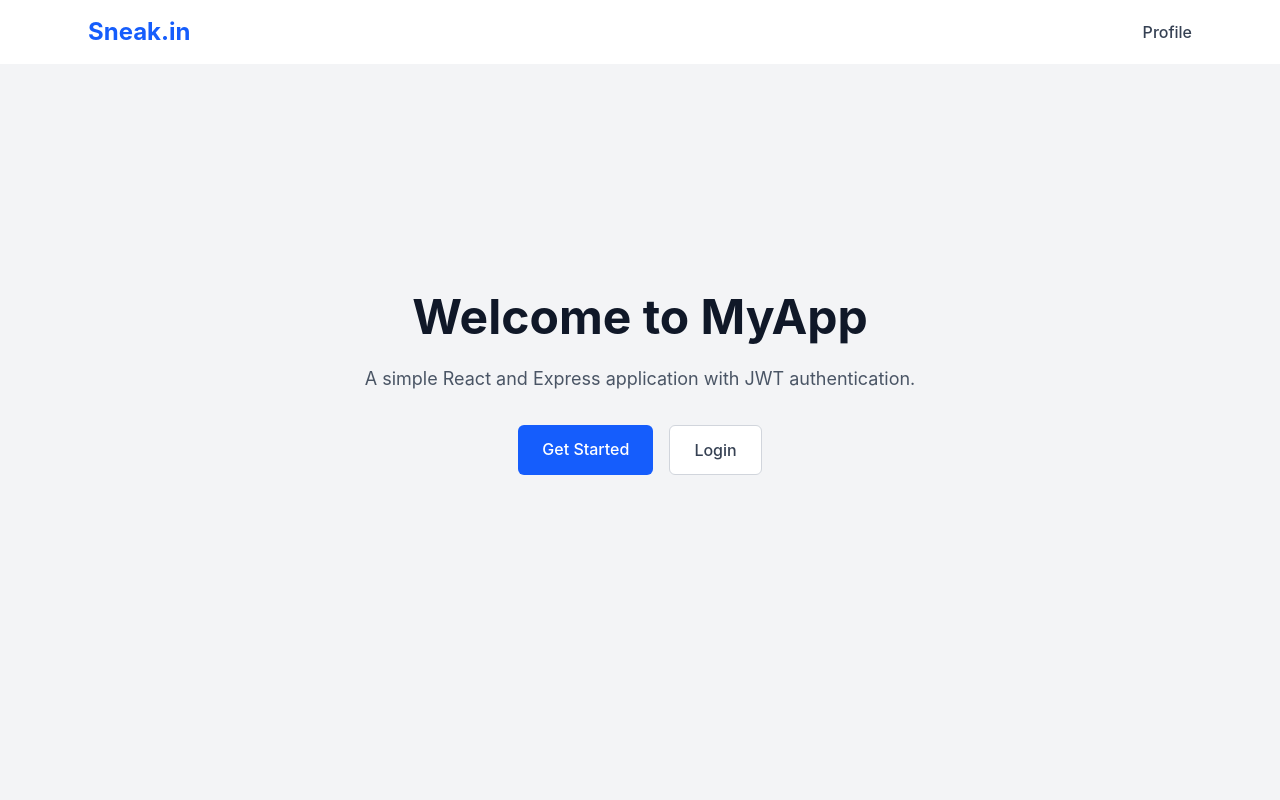
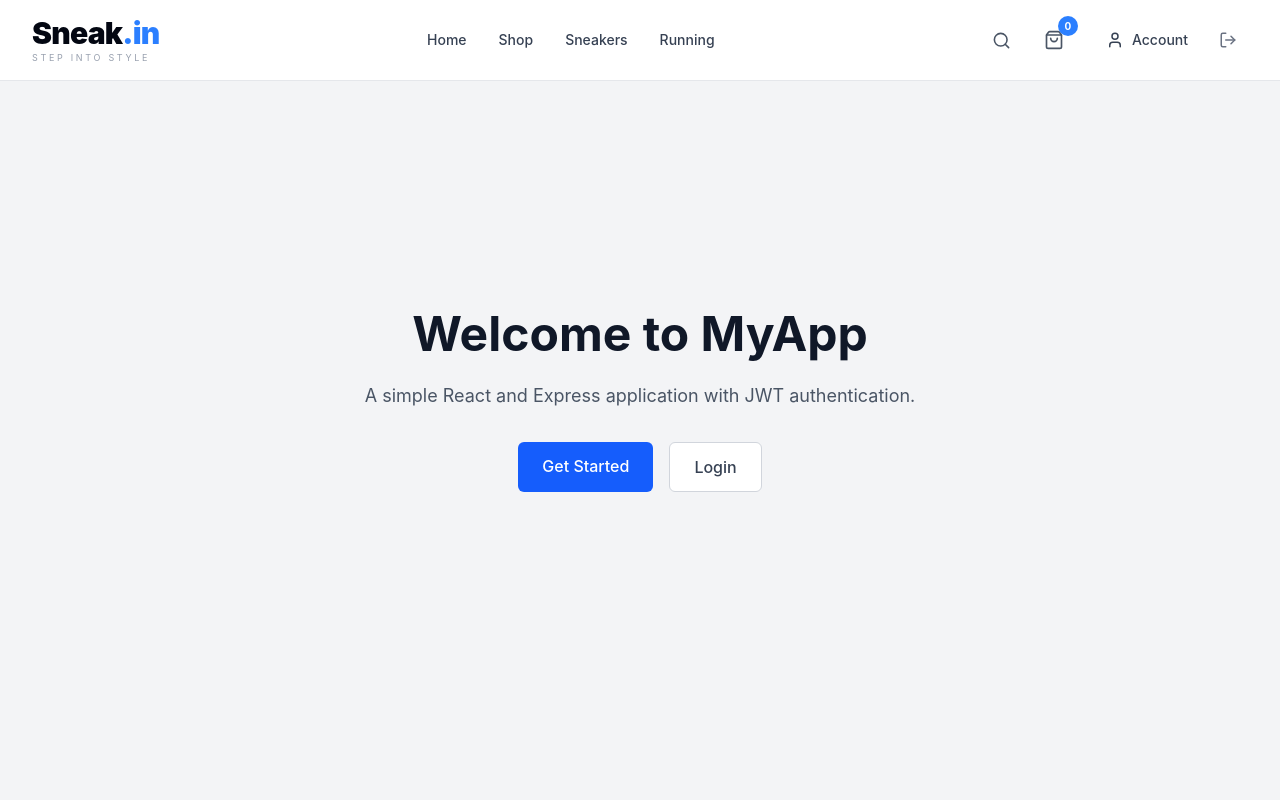
Before and after one commit to muhammadniishad786-rgb/Sneak.in, a React (Vite) app in the folder frontend/: page / in a window 1280 px wide. Shown: the top 800 px of the page. Built offline with nearby package versions, Linux system fonts and the light colour scheme; sample sign-in values are in the browser's storage.

Commit message:
NavBar ui changes

```diff
--- a/frontend/package.json
+++ b/frontend/package.json
@@ -12,6 +12,7 @@
   "dependencies": {
     "@tailwindcss/vite": "^4.3.3",
     "axios": "^1.20.0",
+    "lucide-react": "^1.44.0",
     "react": "^19.2.8",
     "react-dom": "^19.2.8",
     "react-router-dom": "^7.18.2",
--- a/frontend/src/component/navBar.jsx
+++ b/frontend/src/component/navBar.jsx
@@ -1,41 +1,244 @@
-import { Link } from "react-router-dom";
+import { useState } from "react";
+import { Link, useNavigate } from "react-router-dom";
+import {
+  ShoppingBag,
+  User,
+  Menu,
+  X,
+  Search,
+  LogOut,
+} from "lucide-react";
 
 function Navbar() {
+  const [mobileMenu, setMobileMenu] = useState(false);
 
-    const token = localStorage.getItem("token")
+  const navigate = useNavigate();
+
+  const token = localStorage.getItem("sneakToken");
+
+  const handleLogout = () => {
+    localStorage.removeItem("sneakToken");
+    localStorage.removeItem("sneakUser");
+
+    navigate("/login");
+  };
+
   return (
-    <nav className="w-full bg-white shadow-md">
-      <div className="max-w-6xl mx-auto px-6 py-4 flex items-center justify-between">
+    <nav className="sticky top-0 z-50 w-full bg-white/95 backdrop-blur-md border-b border-gray-200">
+
+      <div className="max-w-7xl mx-auto px-5 sm:px-6 lg:px-8">
+
+        <div className="h-20 flex items-center justify-between">
 
           {/* Logo */}
-        <h1 className="text-2xl font-bold text-blue-600">
-          Sneak.in
-        </h1>
+          <Link to="/" className="shrink-0">
+            <div className="text-2xl sm:text-3xl font-black tracking-tight text-gray-950">
+              Sneak<span className="text-blue-500">.in</span>
+            </div>
 
-        {/* Login & Register */}
-        {!token ? (
-            <>
+            <p className="hidden sm:block text-[9px] tracking-[0.3em] text-gray-400 uppercase">
+              Step Into Style
+            </p>
+          </Link>
+
+          {/* Desktop Navigation */}
+          <div className="hidden md:flex items-center gap-8">
+
+            <Link
+              to="/"
+              className="text-sm font-medium text-gray-700 hover:text-gray-950 transition"
+            >
+              Home
+            </Link>
+
+            <Link
+              to="/products"
+              className="text-sm font-medium text-gray-700 hover:text-gray-950 transition"
+            >
+              Shop
+            </Link>
+
+            <Link
+              to="/products?category=sneakers"
+              className="text-sm font-medium text-gray-700 hover:text-gray-950 transition"
+            >
+              Sneakers
+            </Link>
+
+            <Link
+              to="/products?category=running"
+              className="text-sm font-medium text-gray-700 hover:text-gray-950 transition"
+            >
+              Running
+            </Link>
+
+          </div>
+
+          {/* Right Side */}
+          <div className="hidden md:flex items-center gap-3">
+
+            {/* Search */}
+            <button
+              onClick={() => navigate("/products")}
+              className="w-10 h-10 rounded-full flex items-center justify-center text-gray-600 hover:bg-gray-100 hover:text-gray-950 transition"
+              aria-label="Search"
+            >
+              <Search size={19} />
+            </button>
+
+            {/* Cart */}
+            <button
+              onClick={() => navigate("/cart")}
+              className="relative w-10 h-10 rounded-full flex items-center justify-center text-gray-600 hover:bg-gray-100 hover:text-gray-950 transition"
+              aria-label="Shopping cart"
+            >
+              <ShoppingBag size={20} />
+
+              {/* Cart count - connect with Redux later */}
+              <span className="absolute -top-1 -right-1 w-5 h-5 rounded-full bg-blue-500 text-white text-[10px] font-bold flex items-center justify-center">
+                0
+              </span>
+            </button>
+
+            {/* Account */}
+            {token ? (
+              <div className="flex items-center gap-2 ml-2">
+
+                <Link
+                  to="/profile"
+                  className="flex items-center gap-2 px-3 py-2 rounded-lg text-gray-700 hover:bg-gray-100 transition"
+                >
+                  <User size={18} />
+                  <span className="text-sm font-medium">
+                    Account
+                  </span>
+                </Link>
+
+                <button
+                  onClick={handleLogout}
+                  className="w-10 h-10 rounded-full flex items-center justify-center text-gray-500 hover:bg-red-50 hover:text-red-500 transition"
+                  title="Logout"
+                >
+                  <LogOut size={18} />
+                </button>
+
+              </div>
+            ) : (
+              <div className="flex items-center gap-2 ml-2">
+
                 <Link
                   to="/login"
-                className="text-gray-700 font-medium hover:text-blue-600"
+                  className="px-4 py-2 text-sm font-medium text-gray-700 hover:text-gray-950 transition"
                 >
                   Login
                 </Link>
 
                 <Link
                   to="/register"
-                className="bg-blue-600 text-white px-4 py-2 rounded-md hover:bg-blue-700"
+                  className="px-5 py-2.5 bg-gray-950 text-white text-sm font-semibold rounded-lg hover:bg-gray-800 transition"
                 >
-                Register
+                  Sign Up
+                </Link>
+
+              </div>
+            )}
+
+          </div>
+
+          {/* Mobile Menu Button */}
+          <button
+            onClick={() => setMobileMenu(!mobileMenu)}
+            className="md:hidden w-10 h-10 flex items-center justify-center rounded-lg hover:bg-gray-100 transition"
+            aria-label="Toggle menu"
+          >
+            {mobileMenu ? <X size={24} /> : <Menu size={24} />}
+          </button>
+
+        </div>
+
+        {/* Mobile Menu */}
+        {mobileMenu && (
+          <div className="md:hidden border-t border-gray-100 py-5">
+
+            <div className="flex flex-col gap-1">
+
+              <Link
+                to="/"
+                onClick={() => setMobileMenu(false)}
+                className="px-4 py-3 rounded-lg text-gray-700 font-medium hover:bg-gray-100"
+              >
+                Home
+              </Link>
+
+              <Link
+                to="/products"
+                onClick={() => setMobileMenu(false)}
+                className="px-4 py-3 rounded-lg text-gray-700 font-medium hover:bg-gray-100"
+              >
+                Shop
+              </Link>
+
+              <Link
+                to="/products?category=sneakers"
+                onClick={() => setMobileMenu(false)}
+                className="px-4 py-3 rounded-lg text-gray-700 font-medium hover:bg-gray-100"
+              >
+                Sneakers
+              </Link>
+
+              <Link
+                to="/products?category=running"
+                onClick={() => setMobileMenu(false)}
+                className="px-4 py-3 rounded-lg text-gray-700 font-medium hover:bg-gray-100"
+              >
+                Running
+              </Link>
+
+              <div className="border-t border-gray-100 mt-3 pt-3">
+
+                {token ? (
+                  <>
+                    <Link
+                      to="/profile"
+                      onClick={() => setMobileMenu(false)}
+                      className="flex items-center gap-3 px-4 py-3 rounded-lg text-gray-700 font-medium hover:bg-gray-100"
+                    >
+                      <User size={18} />
+                      Account
+                    </Link>
+
+                    <button
+                      onClick={handleLogout}
+                      className="w-full flex items-center gap-3 px-4 py-3 rounded-lg text-red-500 font-medium hover:bg-red-50"
+                    >
+                      <LogOut size={18} />
+                      Logout
+                    </button>
+                  </>
+                ) : (
+                  <>
+                    <Link
+                      to="/login"
+                      onClick={() => setMobileMenu(false)}
+                      className="block px-4 py-3 rounded-lg text-gray-700 font-medium hover:bg-gray-100"
+                    >
+                      Login
+                    </Link>
+
+                    <Link
+                      to="/register"
+                      onClick={() => setMobileMenu(false)}
+                      className="block mt-2 px-4 py-3 bg-gray-950 text-white text-center rounded-lg font-semibold"
+                    >
+                      Create Account
                     </Link>
                   </>
-          ) : (
-            <Link
-              to="/profile"
-              className="text-gray-700 font-medium hover:text-blue-600"
-            >
-              Profile
-            </Link>
+                )}
+
+              </div>
+
+            </div>
+          </div>
         )}
 
       </div>
```
Also changed, not shown: 1 other file (tests, documents, lock files or other folders). Lines whose indentation alone changed are shown as unchanged.
